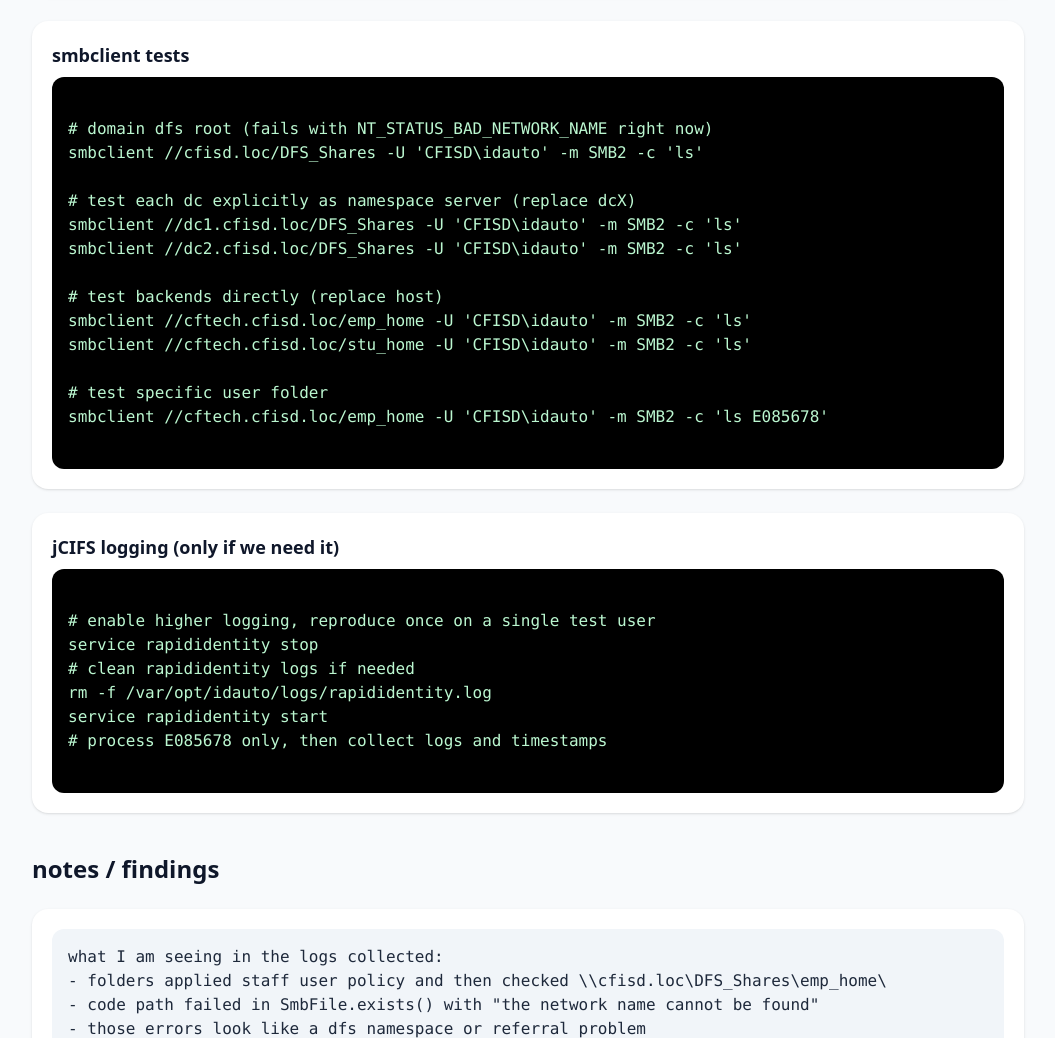
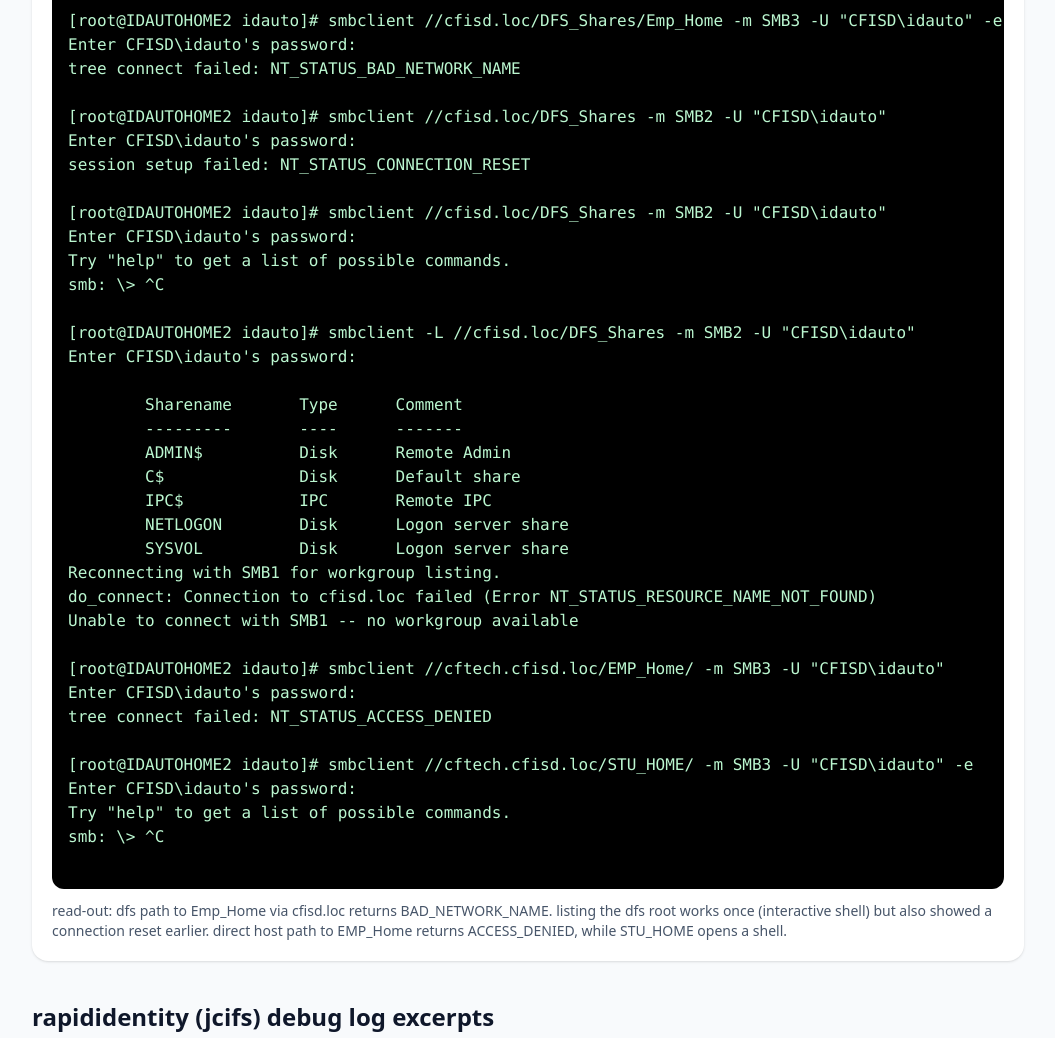
Before and after one commit to Ri-docs/folders-notes, a plain HTML site: page index.html in a window 1280 px wide. Shown: the part 2938-3976 px from the top of the page, without its empty margins (112-1167 px from the left). Drawn offline with nearby package versions, Linux system fonts and the light colour scheme.

Commit message:
Update index.html

```diff
--- a/index.html
+++ b/index.html
@@ -5,6 +5,12 @@
   <meta name="viewport" content="width=device-width, initial-scale=1">
   <title>CFISD DFS/SMB troubleshooting notes - Sep 26, 2025</title>
   <script src="https://cdn.tailwindcss.com"></script>
+  <style>
+    /* simple line-number look without extra libs */
+    ol.loglines { counter-reset: item; }
+    ol.loglines li::marker { color:#94a3b8; }
+    code, pre { font-family: ui-monospace, SFMono-Regular, Menlo, Monaco, Consolas, "Liberation Mono", "Courier New", monospace; }
+  </style>
 </head>
 <body class="bg-slate-50 text-slate-900">
   <div class="max-w-5xl mx-auto px-4 py-8">
@@ -64,53 +70,110 @@
     </section>
 
     <section class="mt-10 space-y-6">
-      <h2 class="text-2xl font-semibold">terminal transcripts (copy/paste)</h2>
+      <h2 class="text-2xl font-semibold">terminal transcripts (full run)</h2>
 
       <div class="bg-white shadow rounded-2xl p-5">
-        <h3 class="text-lg font-semibold mb-2">dns / name checks</h3>
+        <h3 class="text-lg font-semibold mb-2">appliance commands and results</h3>
         <pre class="bg-black text-green-200 p-4 rounded-xl overflow-x-auto"><code>
-# confirm dfs namespace and dc records
-nslookup -type=SRV _ldap._tcp.dc._msdcs.cfisd.loc
+[root@IDAUTOHOME2 idauto]# smbclient //cfisd.loc/DFS_Shares/Emp_Home -U "CFISD\idauto"
+Enter CFISD\idauto's password:
+tree connect failed: NT_STATUS_BAD_NETWORK_NAME
 
-# sanity pings / getent
-ping cfisd.loc
-getent hosts cftech
-getent hosts cftech.cfisd.loc
+[root@IDAUTOHOME2 idauto]# smbclient //cfisd.loc/DFS_Shares/Emp_Home -U "CFISD\idauto" -e
+Enter CFISD\idauto's password:
+tree connect failed: NT_STATUS_BAD_NETWORK_NAME
 
-# earlier we saw ping to nas returning different ips (load balancer / anycast)
-# capture current results during monday session
+[root@IDAUTOHOME2 idauto]# smbclient //cfisd.loc/DFS_Shares/Emp_Home -m SMB2 -U "CFISD\idauto" -e
+Enter CFISD\idauto's password:
+Encryption required and server doesn't support SMB3 encryption - failing connect
+tree connect failed: NT_STATUS_BAD_NETWORK_NAME
+
+[root@IDAUTOHOME2 idauto]# smbclient //cfisd.loc/DFS_Shares/Emp_Home -m SMB3 -U "CFISD\idauto" -e
+Enter CFISD\idauto's password:
+tree connect failed: NT_STATUS_BAD_NETWORK_NAME
+
+[root@IDAUTOHOME2 idauto]# smbclient //cfisd.loc/DFS_Shares -m SMB2 -U "CFISD\idauto"
+Enter CFISD\idauto's password:
+session setup failed: NT_STATUS_CONNECTION_RESET
+
+[root@IDAUTOHOME2 idauto]# smbclient //cfisd.loc/DFS_Shares -m SMB2 -U "CFISD\idauto"
+Enter CFISD\idauto's password:
+Try "help" to get a list of possible commands.
+smb: \> ^C
+
+[root@IDAUTOHOME2 idauto]# smbclient -L //cfisd.loc/DFS_Shares -m SMB2 -U "CFISD\idauto"
+Enter CFISD\idauto's password:
+
+        Sharename       Type      Comment
+        ---------       ----      -------
+        ADMIN$          Disk      Remote Admin
+        C$              Disk      Default share
+        IPC$            IPC       Remote IPC
+        NETLOGON        Disk      Logon server share
+        SYSVOL          Disk      Logon server share
+Reconnecting with SMB1 for workgroup listing.
+do_connect: Connection to cfisd.loc failed (Error NT_STATUS_RESOURCE_NAME_NOT_FOUND)
+Unable to connect with SMB1 -- no workgroup available
+
+[root@IDAUTOHOME2 idauto]# smbclient //cftech.cfisd.loc/EMP_Home/ -m SMB3 -U "CFISD\idauto"
+Enter CFISD\idauto's password:
+tree connect failed: NT_STATUS_ACCESS_DENIED
+
+[root@IDAUTOHOME2 idauto]# smbclient //cftech.cfisd.loc/STU_HOME/ -m SMB3 -U "CFISD\idauto" -e
+Enter CFISD\idauto's password:
+Try "help" to get a list of possible commands.
+smb: \> ^C
         </code></pre>
+        <p class="text-sm text-slate-600 mt-3">read-out: dfs path to Emp_Home via cfisd.loc returns BAD_NETWORK_NAME. listing the dfs root works once (interactive shell) but also showed a connection reset earlier. direct host path to EMP_Home returns ACCESS_DENIED, while STU_HOME opens a shell.</p>
       </div>
+    </section>
+
+    <section class="mt-10 space-y-6">
+      <h2 class="text-2xl font-semibold">rapididentity (jcifs) debug log excerpts</h2>
 
       <div class="bg-white shadow rounded-2xl p-5">
-        <h3 class="text-lg font-semibold mb-2">smbclient tests</h3>
-        <pre class="bg-black text-green-200 p-4 rounded-xl overflow-x-auto"><code>
-# domain dfs root (fails with NT_STATUS_BAD_NETWORK_NAME right now)
-smbclient //cfisd.loc/DFS_Shares -U 'CFISD\idauto' -m SMB2 -c 'ls'
+        <p class="mb-4 text-sm text-slate-700">relevant lines from rapididentity debug around the failures. these are the tree connect errors during SmbFile.exists(). times approximate to 17:31–18:00.</p>
 
-# test each dc explicitly as namespace server (replace dcX)
-smbclient //dc1.cfisd.loc/DFS_Shares -U 'CFISD\idauto' -m SMB2 -c 'ls'
-smbclient //dc2.cfisd.loc/DFS_Shares -U 'CFISD\idauto' -m SMB2 -c 'ls'
+        <h3 class="text-lg font-semibold mb-2">snippet 1</h3>
+        <ol class="loglines bg-slate-900 text-slate-100 p-4 rounded-xl overflow-x-auto text-sm space-y-1">
+          <li>[TRACE] Send failed</li>
+          <li>jcifs.smb.SmbException: The network name cannot be found.</li>
+          <li>  at jcifs.smb.SmbTransportImpl.checkStatus2(...)</li>
+          <li>  at jcifs.smb.SmbTreeConnection.connect(...)</li>
+          <li>  at jcifs.smb.SmbFile.ensureTreeConnected(...)</li>
+          <li>  at jcifs.smb.SmbFile.exists(...)</li>
+          <li>  at net.idauto.fms.UserPolicyProcessor.applyUserPolicy(...)</li>
+          <li>[TRACE] Request: command=SMB2_TREE_CONNECT ...</li>
+          <li>[TRACE] Response: null</li>
+          <li>[DEBUG] Disconnect tree on treeConnectFailure</li>
+        </ol>
 
-# test backends directly (replace host)
-smbclient //cftech.cfisd.loc/emp_home -U 'CFISD\idauto' -m SMB2 -c 'ls'
-smbclient //cftech.cfisd.loc/stu_home -U 'CFISD\idauto' -m SMB2 -c 'ls'
+        <h3 class="text-lg font-semibold mt-6 mb-2">snippet 2</h3>
+        <ol class="loglines bg-slate-900 text-slate-100 p-4 rounded-xl overflow-x-auto text-sm space-y-1">
+          <li>[TRACE] Send failed</li>
+          <li>jcifs.smb.SmbException: The network name cannot be found.</li>
+          <li>  at jcifs.smb.SmbTransportImpl.checkStatus2(...)</li>
+          <li>  at jcifs.smb.SmbTreeConnection.connect(...)</li>
+          <li>  at jcifs.smb.SmbFile.ensureTreeConnected(...)</li>
+          <li>  at jcifs.smb.SmbFile.exists(...)</li>
+          <li>[TRACE] Request: command=SMB2_TREE_CONNECT ...</li>
+          <li>[TRACE] Response: null</li>
+        </ol>
 
-# test specific user folder
-smbclient //cftech.cfisd.loc/emp_home -U 'CFISD\idauto' -m SMB2 -c 'ls E085678'
-        </code></pre>
-      </div>
+        <h3 class="text-lg font-semibold mt-6 mb-2">snippet 3</h3>
+        <ol class="loglines bg-slate-900 text-slate-100 p-4 rounded-xl overflow-x-auto text-sm space-y-1">
+          <li>[TRACE] Send failed</li>
+          <li>jcifs.smb.SmbException: The network name cannot be found.</li>
+          <li>  at jcifs.smb.SmbTransportImpl.checkStatus2(...)</li>
+          <li>  at jcifs.smb.SmbTreeConnection.connect(...)</li>
+          <li>  at jcifs.smb.SmbFile.ensureTreeConnected(...)</li>
+          <li>  at jcifs.smb.SmbFile.exists(...)</li>
+          <li>[DEBUG] treeConnect failed; disconnecting</li>
+        </ol>
 
-      <div class="bg-white shadow rounded-2xl p-5">
-        <h3 class="text-lg font-semibold mb-2">jCIFS logging (only if we need it)</h3>
-        <pre class="bg-black text-green-200 p-4 rounded-xl overflow-x-auto"><code>
-# enable higher logging, reproduce once on a single test user
-service rapididentity stop
-# clean rapididentity logs if needed
-rm -f /var/opt/idauto/logs/rapididentity.log
-service rapididentity start
-# process E085678 only, then collect logs and timestamps
-        </code></pre>
+        <div class="mt-6 text-sm text-slate-700">
+          <p>log level note: jcifs.smb logger is already at TRACE, so we are capturing low-level smb2 messages and tree connect attempts.</p>
+        </div>
       </div>
     </section>
 
@@ -122,10 +185,10 @@ what I am seeing in the logs collected:
 - folders applied staff user policy and then checked \\cfisd.loc\DFS_Shares\emp_home\<user>
 - code path failed in SmbFile.exists() with "the network name cannot be found"
 - those errors look like a dfs namespace or referral problem
-- from the same server, smbclient //cfisd.loc/DFS_Shares -U CFISD\idauto succeeded earlier, so creds/connectivity ok
+- from the same server, smbclient //cfisd.loc/DFS_Shares -U CFISD\idauto previously worked, so creds/connectivity are generally ok
 
 extra:
-- if smbclient to the dfs root works, but emp_home fails while stu_home works, that points to share/ntfs/abe on emp_home
+- if smbclient to the dfs root works but emp_home fails while stu_home works, that points to share/ntfs/abe on emp_home
 - manual smbclient failing is important because it is independent of the application
         </pre>
       </div>
```
